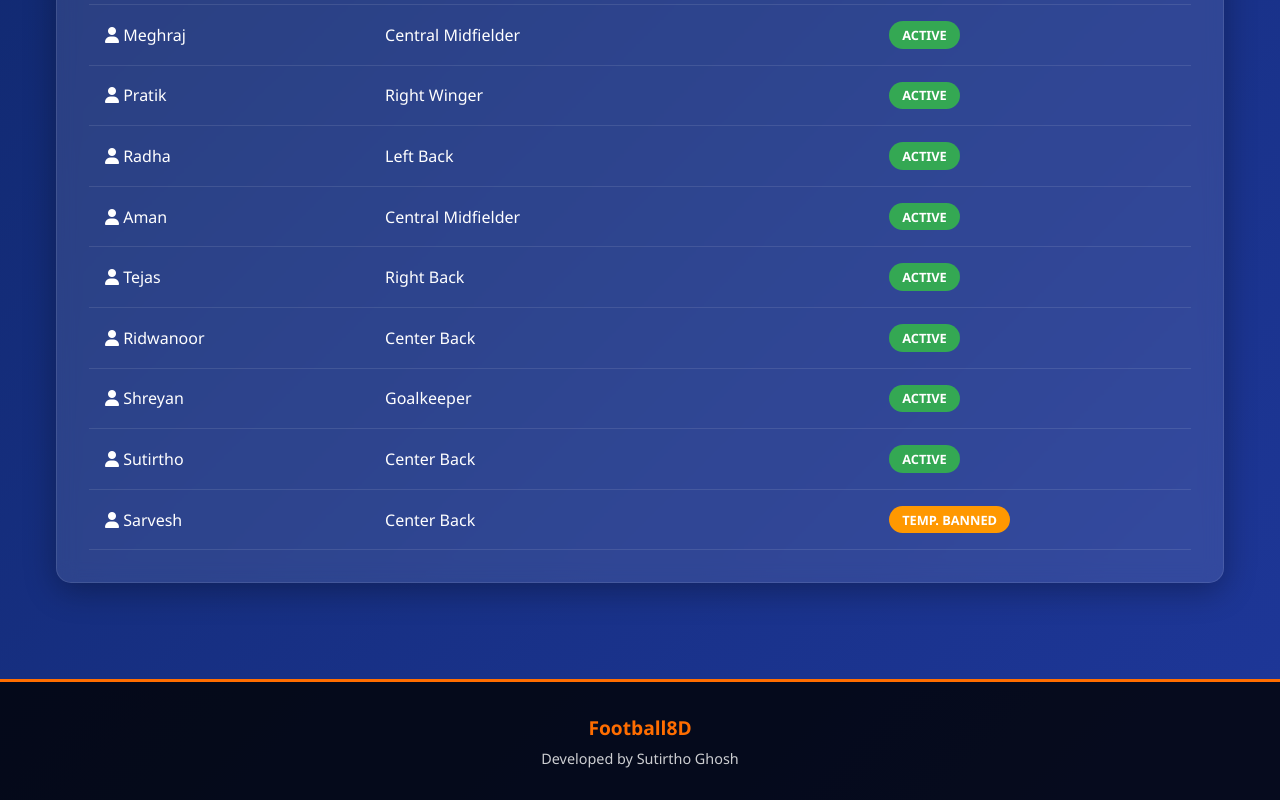
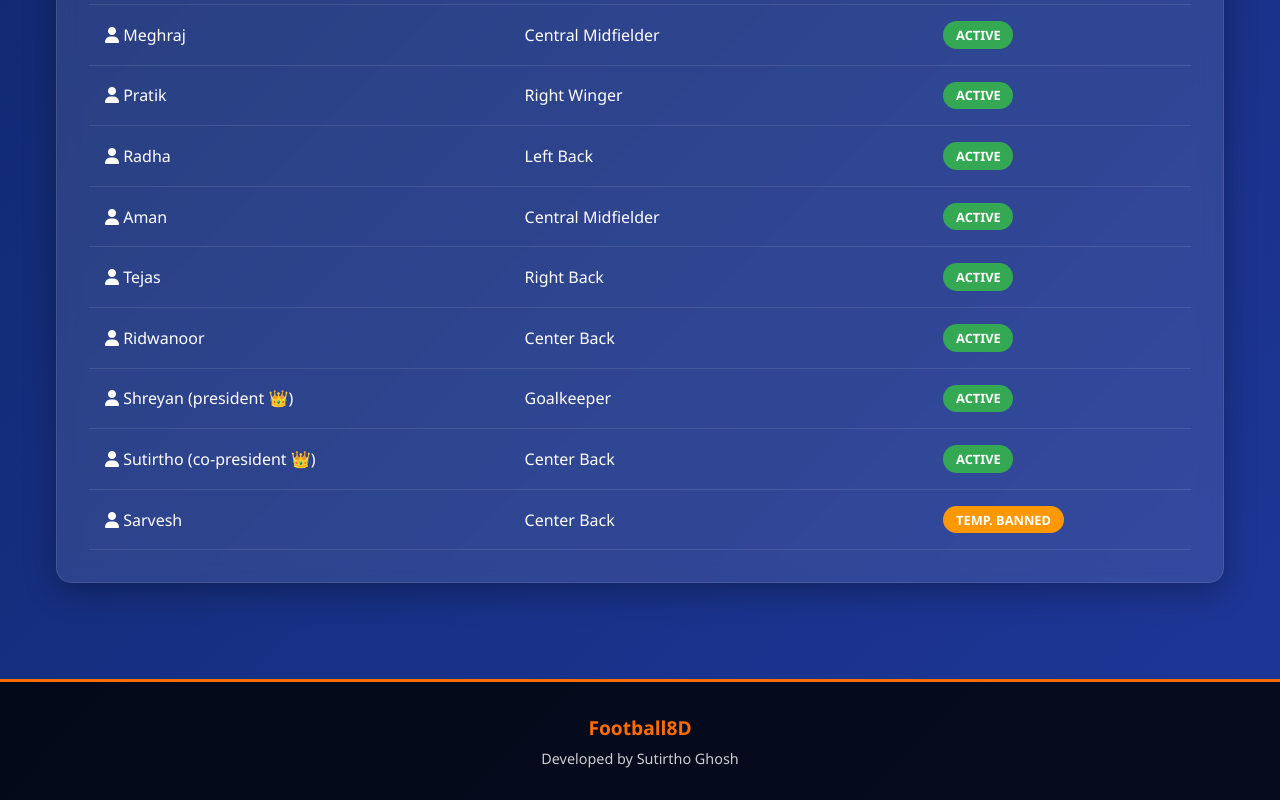
Before and after one commit to SutirthoGhosh/TheEliteClub, a plain HTML site: page index.html in a window 1280 px wide. Shown: the part 1019-1819 px from the top of the page. Drawn offline with Linux system fonts and the light colour scheme.

Commit message:
Update index.html

```diff
--- a/index.html
+++ b/index.html
@@ -472,12 +472,12 @@
                         <td><span class="status status-active">Active</span></td>
                     </tr>
                     <tr>
-                        <td><i class="fas fa-user"></i> Shreyan</td>
+                        <td><i class="fas fa-user"></i> Shreyan (president 👑)</td>
                         <td>Goalkeeper</td>
                         <td><span class="status status-active">Active</span></td>
                     </tr>
                     <tr>
-                        <td><i class="fas fa-user"></i> Sutirtho </td>
+                        <td><i class="fas fa-user"></i> Sutirtho (co-president 👑) </td>
                         <td>Center Back</td>
                         <td><span class="status status-active">Active</span></td>
                     </tr>
```
